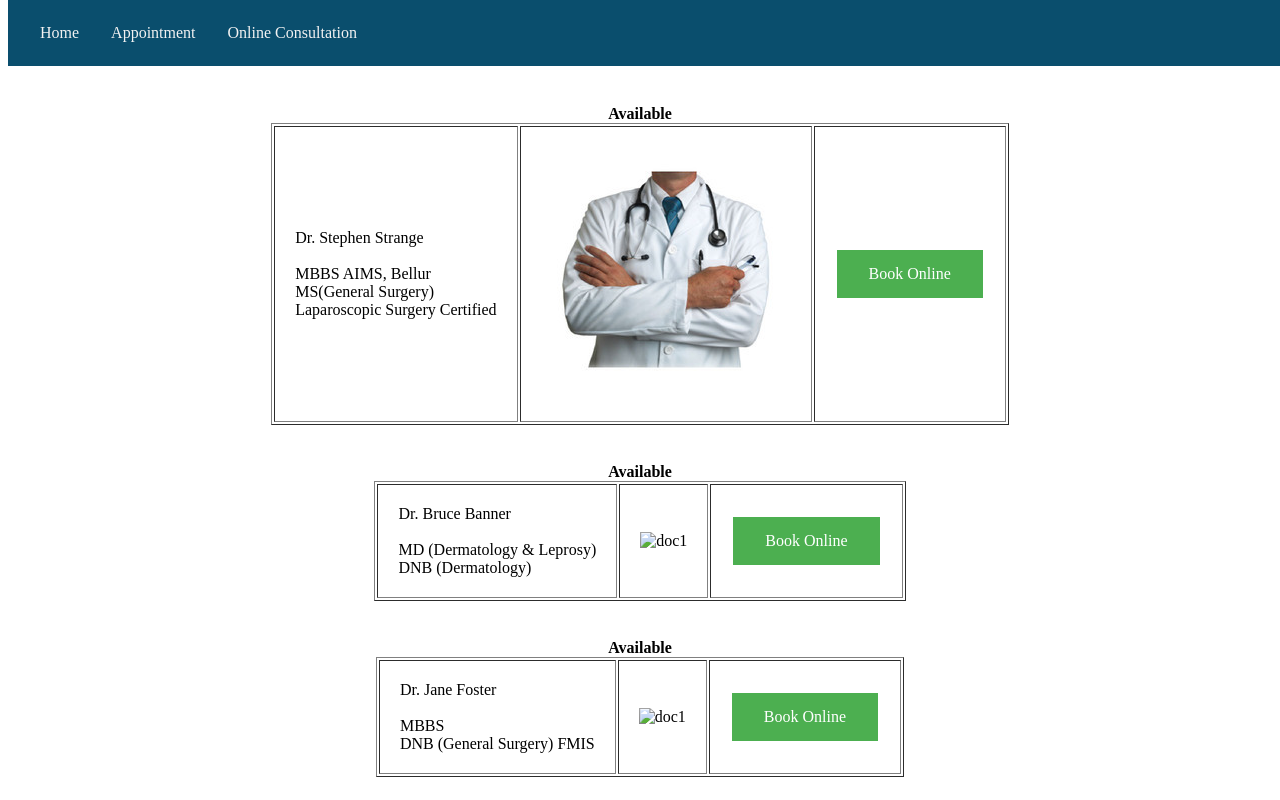
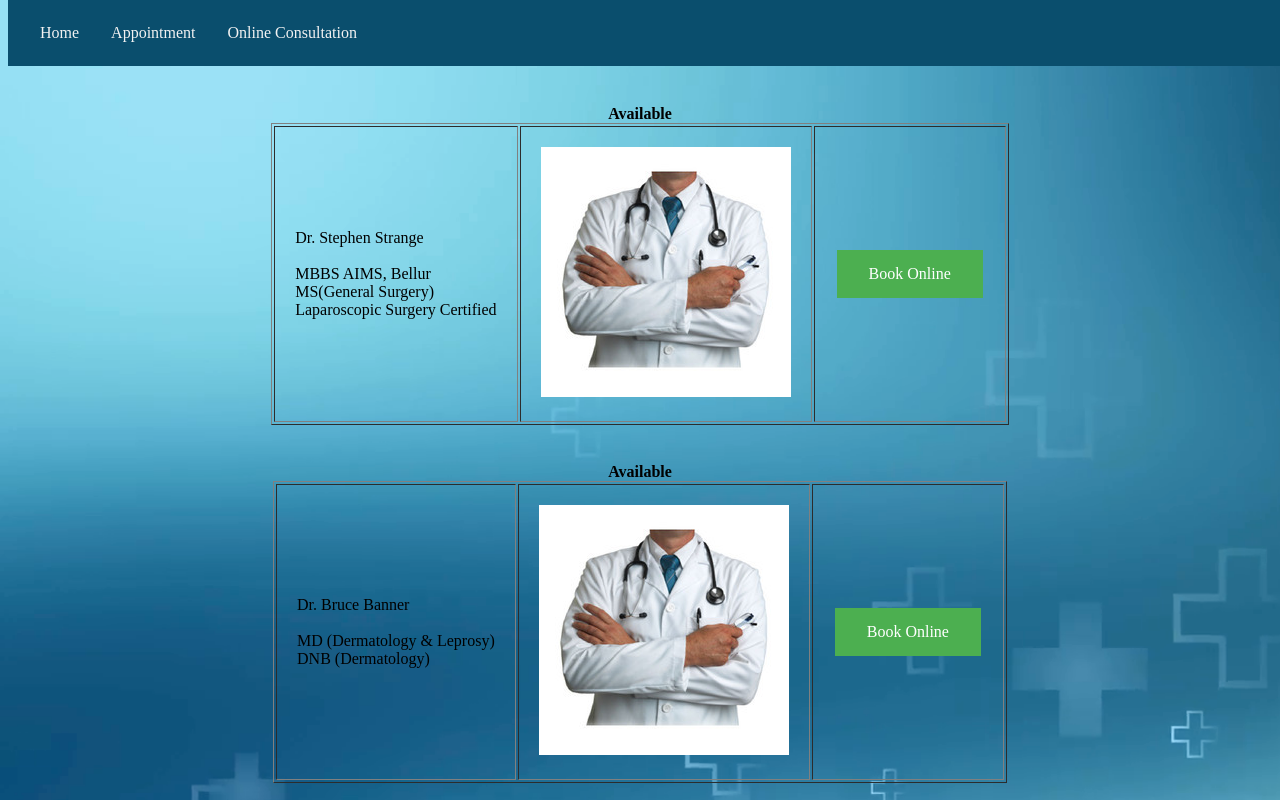
Before and after one commit to SubhajitMishra04/webstack, a plain HTML site: page online.html in a window 1280 px wide. Shown: the top 800 px of the page. Drawn offline with Linux system fonts and the light colour scheme; the site is published under a folder, as on GitHub Pages, so addresses that start at the root find nothing.

Commit message:
Update online.html

```diff
--- a/online.html
+++ b/online.html
@@ -9,7 +9,7 @@
 
     <style>
         body {
-            background-image: url('/img/onlineimg.png');
+            background-image: url('img/onlineimg.png');
             background-repeat: no-repeat;
             background-size: cover;
         }
@@ -115,8 +115,8 @@
             <tr>
                 <td>Dr. Bruce Banner</b><br><br>MD (Dermatology & Leprosy)<br>DNB (Dermatology)<br>
                 </td>
-                <td><img src="/img/doc1.jpeg" alt="doc1"> </td>
-                <td><a href="/onlinebook.html" class="button">Book Online</a></td>
+                <td><img src="img/doc1.jpeg" alt="doc1"> </td>
+                <td><a href="onlinebook.html" class="button">Book Online</a></td>
             </tr>
         </table>
         <br>
@@ -125,8 +125,8 @@
             <caption><b>Available</b></caption>
             <tr>
                 <td>Dr. Jane Foster</br><br>MBBS<br>DNB (General Surgery) FMIS</td>
-                <td><img src="/img/doc1.jpeg" alt="doc1"> </td>
-                <td><a href="/onlinebook.html" class="button">Book Online</a></td>
+                <td><img src="img/doc1.jpeg" alt="doc1"> </td>
+                <td><a href="onlinebook.html" class="button">Book Online</a></td>
             </tr>
         </table>
     </section>
```
